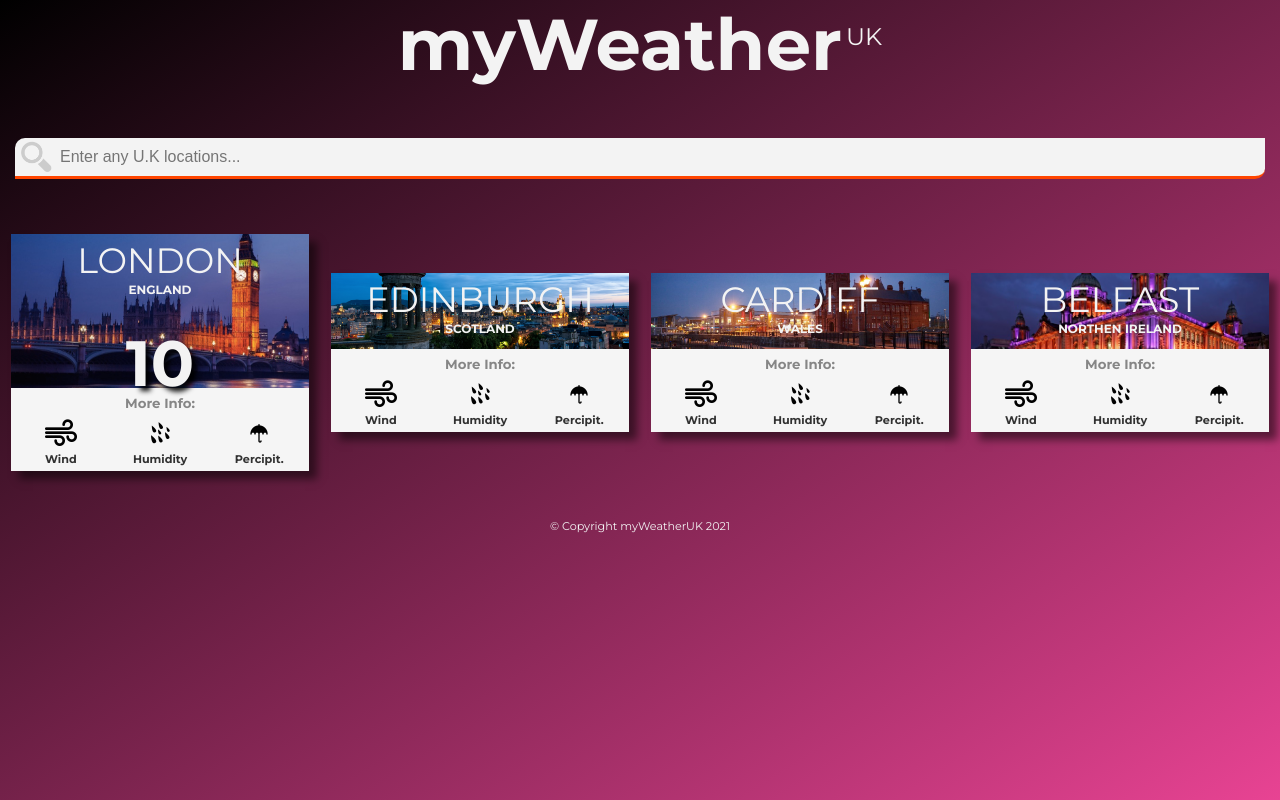
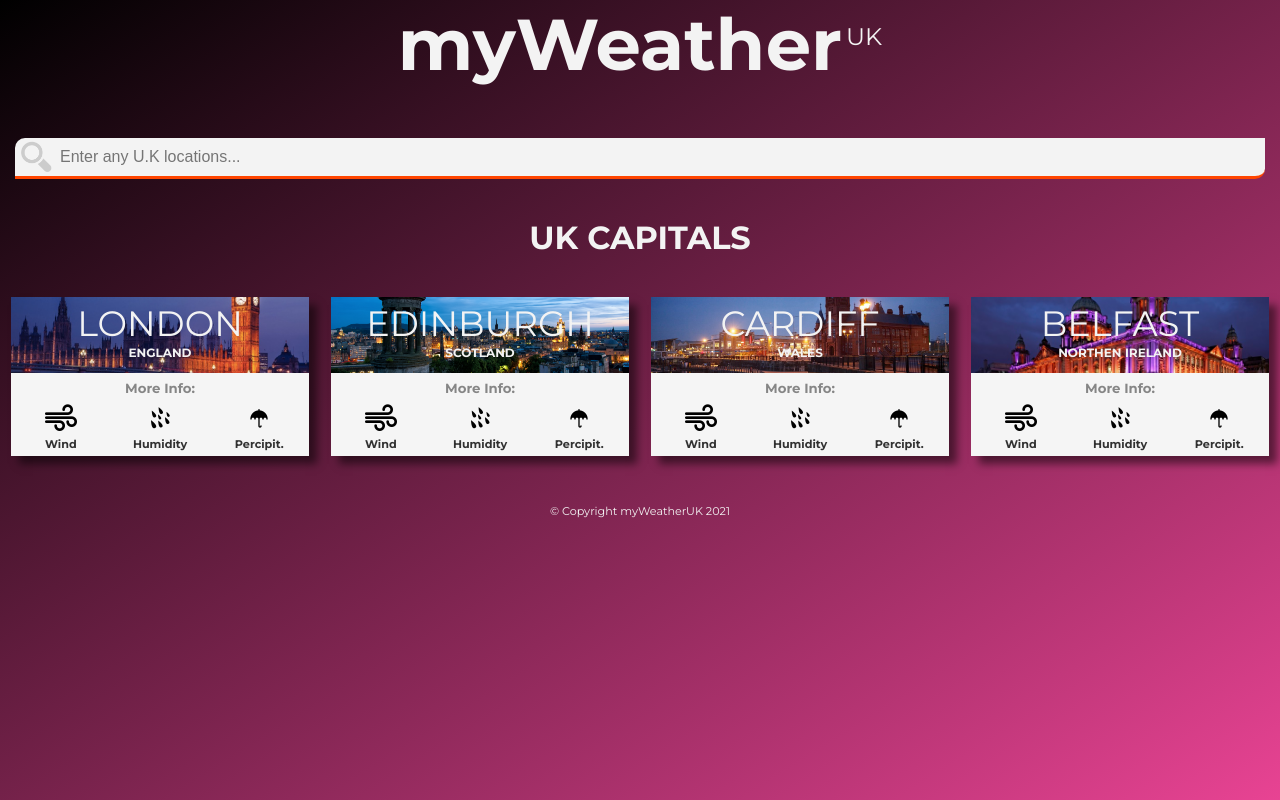
Before and after one commit to Ammm4/myWeather, a plain HTML site: page index.html in a window 1280 px wide. Drawn offline with Linux system fonts and the light colour scheme; no server answers.

Commit message:
title added before Capitals weather display

```diff
--- a/index.html
+++ b/index.html
@@ -80,8 +80,11 @@
 
          </section>
           </div>
+      <div>
+            <h1>UK CAPITALS</h1>
+      </div>
+      <div class="capitals-weather">
 
-      <div class="capitals-weather">
          <section class="city london">
                       <div class="main-info">
                                     <div class="place-date">
@@ -90,7 +93,7 @@
                                             <div class="date-today"></div>
                                     </div>
                                     <div class="weather-info">
-                                            <div class="temp">10</div>
+                                            <div class="temp"></div>
                                             <div class="min-max"></div>
                                             <div class="weather"></div>
                                             <div class="weather-text"></div>
```
